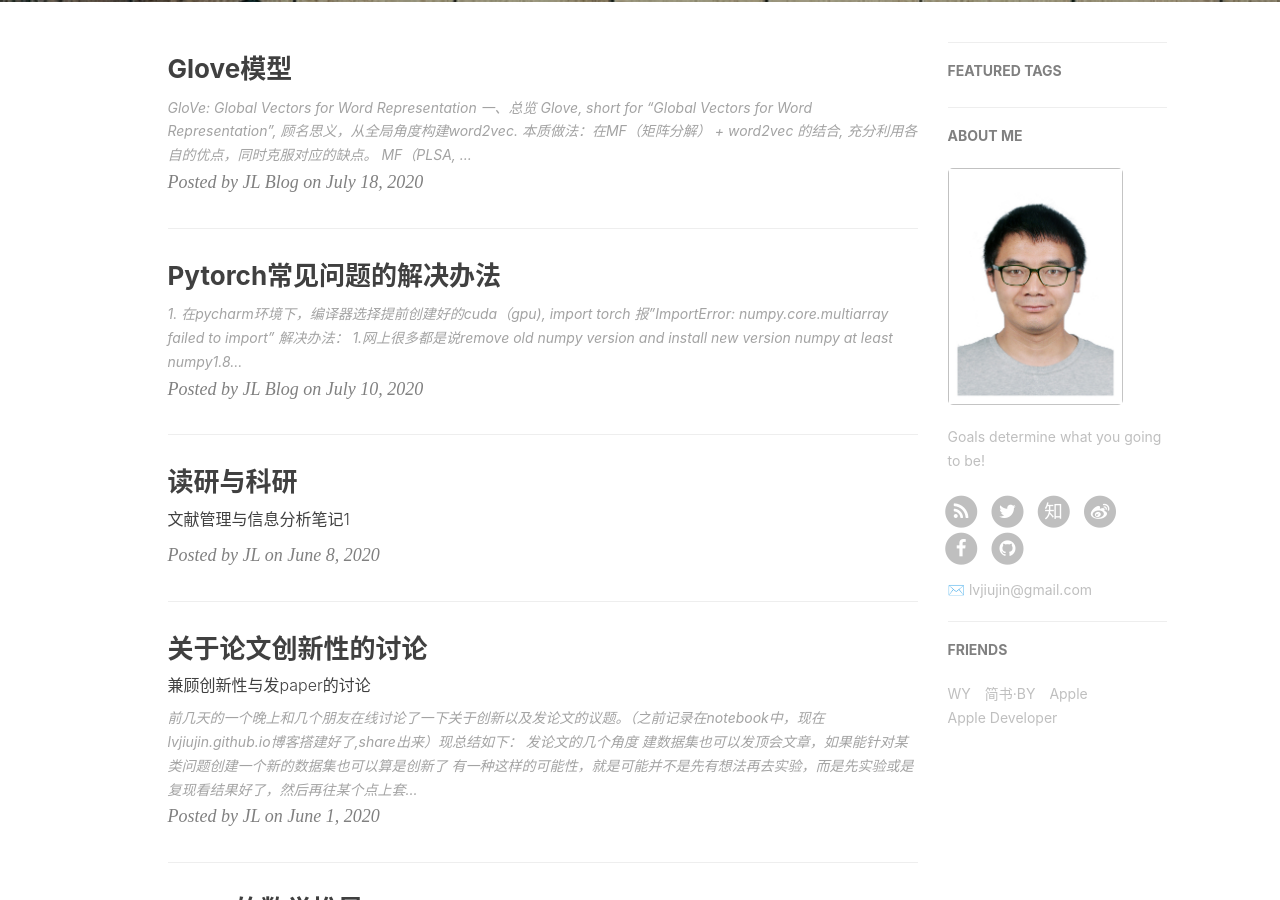
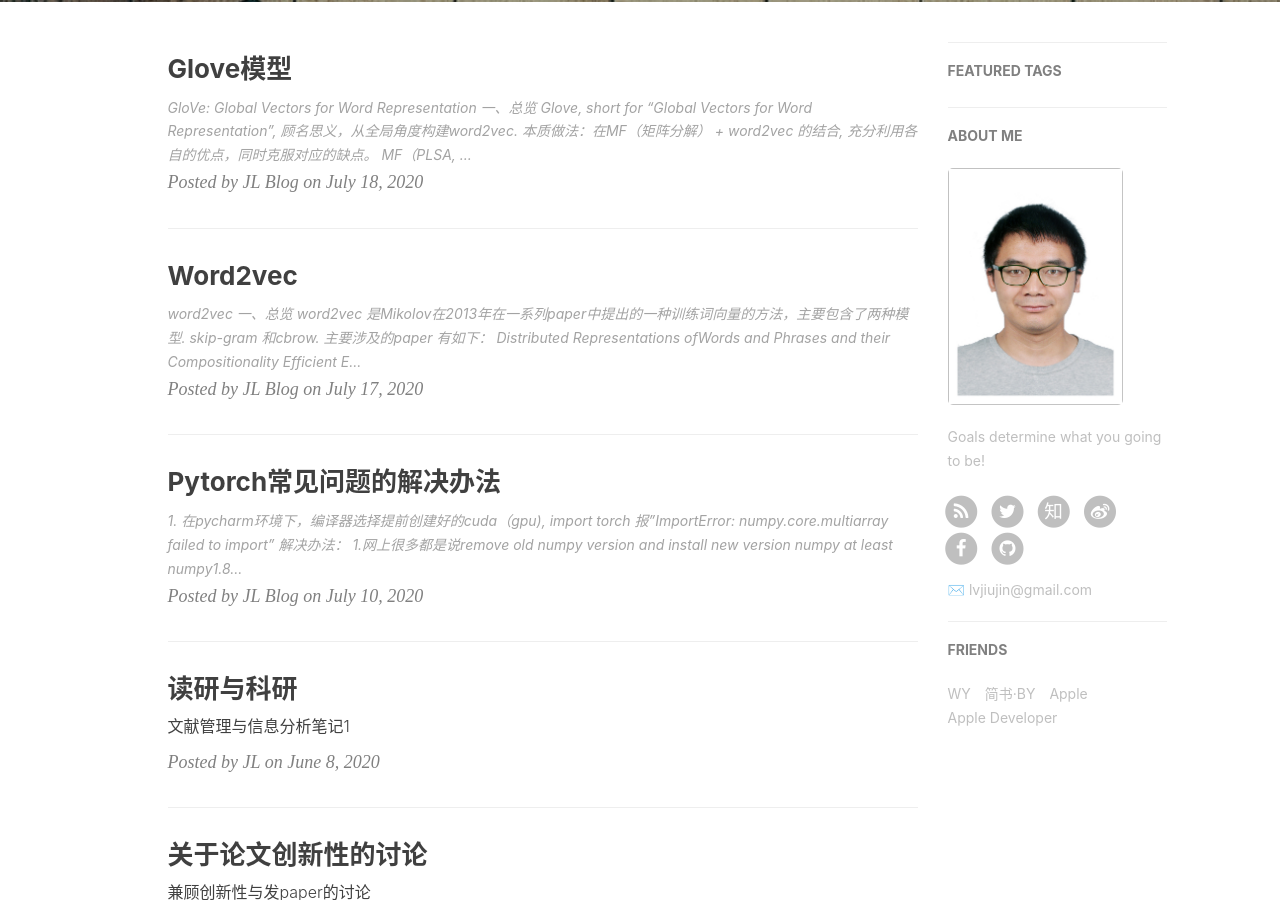
Before and after one commit to lvjiujin/lvjiujin.github.io, a Jekyll site: the page built from index.html, in a window 1280 px wide and 900 px high, scrolled down 416 px. Built offline with Jekyll 4.4.1, drawn with Linux system fonts in a browser that asks for light colours; nearby versions of some CDN libraries; the list of posts is cut into pages by our own code; comment, search, counter and statistics services are not loaded.

Commit message:
word2vec

```diff
--- /dev/null
+++ b/_posts/2020-7-17-word2vec.md
@@ -0,0 +1,19 @@
+# word2vec
+
+## 一、总览
+
+word2vec 是Mikolov在2013年在一系列paper中提出的一种训练词向量的方法，主要包含了两种模型. skip-gram 和cbrow.
+
+主要涉及的paper 有如下：
+
+Distributed Representations ofWords and Phrases and their Compositionality
+
+Efficient Estimation of Word Representations in Vector Space
+
+word2vec Explained: Deriving Mikolov et al.’s Negative-Sampling Word-Embedding Method
+
+word2vec Parameter Learning Explained
+
+说明：前面两篇论文“单词和短语的分布式表示及其组合性” 和“高效评估向量空间中的词表示” 这两篇论文都很笼统，给出的模型及其训练并不细致，以至于后面的两篇论文的作者提到"We found the description of the models in these papers to be somewhat cryptic and hard to follow" , 所以要想真正搞懂word2vec,就要结合这四篇论文一起看，最好能够结合cs224n assign2 ，以及cs224n 中的note1, note2 方能参透其中细节，get到真正有用的东西。
+
+![word2vec](/in-post/word2vec/word2vec_framework.png)
```
Also changed, not shown: _posts/2020-7-18-Glove模型.md (line endings or trailing spaces), img/in-post/word2vec/word2vec_framework.png (added).
